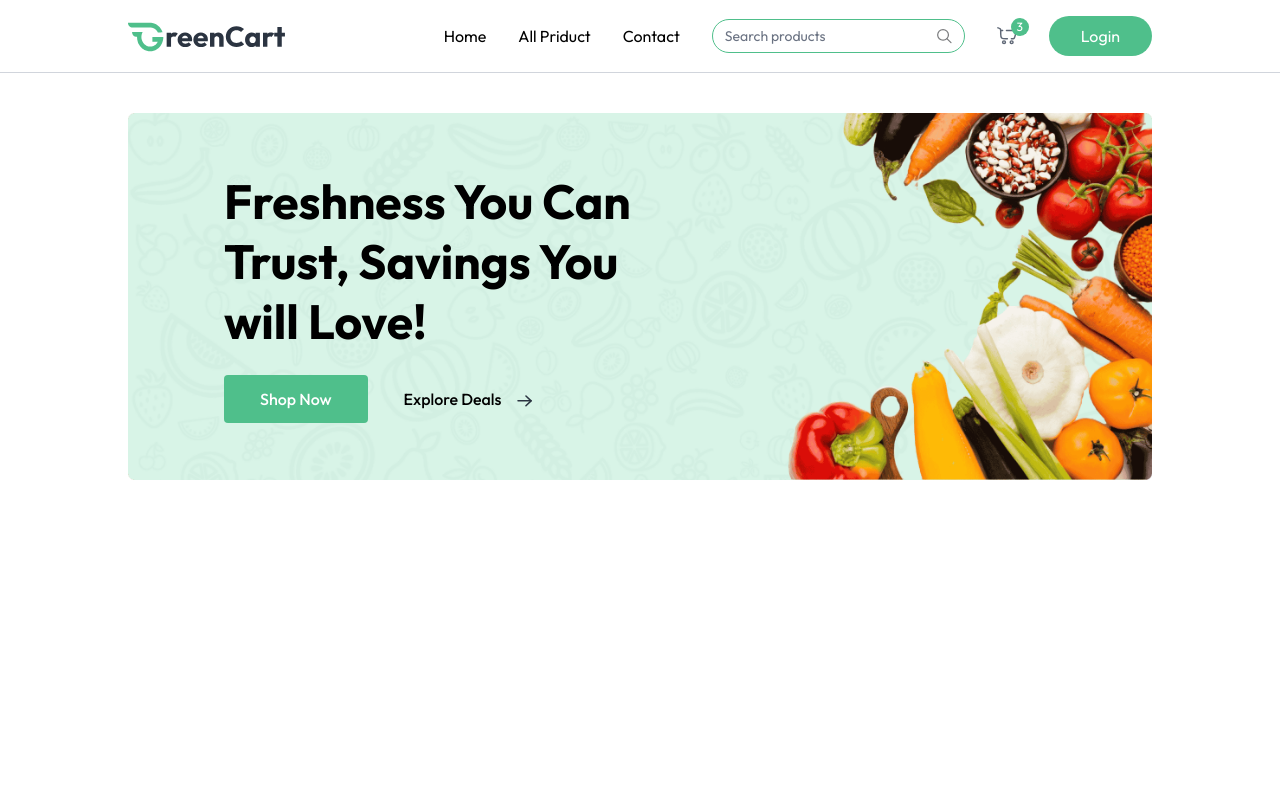
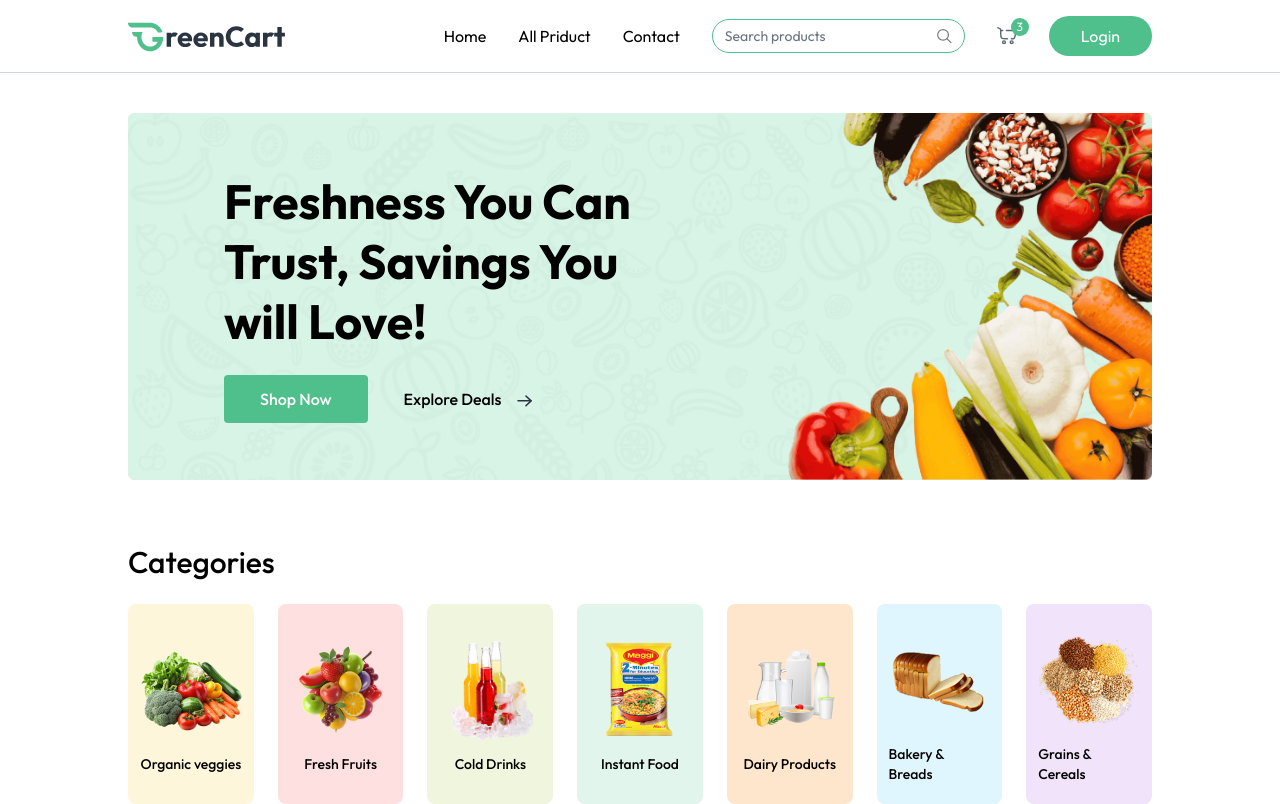
Before and after one commit to salman-farcy/Grocery, a React (Vite) app in the folder Client/: page / in a window 1280 px wide. Built offline with nearby package versions, Linux system fonts and the light colour scheme; a web font is replaced by a local one.

Commit message:
feat(category) add static category data and integrate category section UI

```diff
--- a/Client/src/assets/assets.js
+++ b/Client/src/assets/assets.js
@@ -100,50 +100,102 @@
   box_icon,
 };
 
+// export const categories = [
+//   {
+//     text: "Organic veggies",
+//     path: "Vegetables",
+//     image: organic_vegitable_image,
+//     bgColor: "#FEF6DA",
+//   },
+//   {
+//     text: "Fresh Fruits",
+//     path: "Fruits",
+//     image: fresh_fruits_image,
+//     bgColor: "#FEE0E0",
+//   },
+//   {
+//     text: "Cold Drinks",
+//     path: "Drinks",
+//     image: bottles_image,
+//     bgColor: "#F0F5DE",
+//   },
+//   {
+//     text: "Instant Food",
+//     path: "Instant",
+//     image: maggi_image,
+//     bgColor: "#E1F5EC",
+//   },
+//   {
+//     text: "Dairy Products",
+//     path: "Dairy",
+//     image: dairy_product_image,
+//     bgColor: "#FEE6CD",
+//   },
+//   {
+//     text: "Bakery & Breads",
+//     path: "Bakery",
+//     image: bakery_image,
+//     bgColor: "#E0F6FE",
+//   },
+//   {
+//     text: "Grains & Cereals",
+//     path: "Grains",
+//     image: grain_image,
+//     bgColor: "#F1E3F9",
+//   },
+// ];
 export const categories = [
   {
+    id: 1,
     text: "Organic veggies",
     path: "Vegetables",
     image: organic_vegitable_image,
     bgColor: "#FEF6DA",
   },
   {
+    id: 2,
     text: "Fresh Fruits",
     path: "Fruits",
     image: fresh_fruits_image,
     bgColor: "#FEE0E0",
   },
   {
+    id: 3,
     text: "Cold Drinks",
     path: "Drinks",
     image: bottles_image,
     bgColor: "#F0F5DE",
   },
   {
+    id: 4,
     text: "Instant Food",
     path: "Instant",
     image: maggi_image,
     bgColor: "#E1F5EC",
   },
   {
+    id: 5,
     text: "Dairy Products",
     path: "Dairy",
     image: dairy_product_image,
     bgColor: "#FEE6CD",
   },
   {
+    id: 6,
     text: "Bakery & Breads",
     path: "Bakery",
     image: bakery_image,
     bgColor: "#E0F6FE",
   },
   {
+    id: 7,
     text: "Grains & Cereals",
     path: "Grains",
     image: grain_image,
     bgColor: "#F1E3F9",
   },
 ];
+
 
 export const footerLinks = [
   {
--- /dev/null
+++ b/Client/src/components/Categories.jsx
@@ -0,0 +1,34 @@
+import React from 'react'
+import { assets, categories } from '../assets/assets'
+import { useAppContext } from '../context/AppContext'
+
+const Categories = () => {
+
+     const {navigate} = useAppContext()
+
+     return (
+          <div className='mt-16'>
+               <p className='text-2xl md:text-3xl font-medium'>Categories</p>
+
+               <div className="grid grid-cols-2 sm:grid-cols-3 md:grid-cols-5 lg:gird-cols-6 xl:grid-cols-7 mt-6 gap-6">
+                    {categories.map(category => (
+
+                         <div
+                         onClick={() => {
+                              navigate(`/products/${category?.path.toLocaleLowerCase()}`)
+                              scrollTo(0, 0)
+                         }}
+                         key={category?.id}
+                         style={{backgroundColor:category?.bgColor}}
+                         className="group cursor-pointer py-5 px-3 gap-2 rounded-lg flex flex-col justify-center items-center">
+                              <img className='group-hover:scale-108 transition max-w-28' src={category?.image} alt={category?.text} />
+                              <p className='text-sm font-medium'>{category?.text}</p>
+                         </div>
+                    ))}
+
+               </div>
+          </div>
+     )
+}
+
+export default Categories
--- a/Client/src/pages/Home.jsx
+++ b/Client/src/pages/Home.jsx
@@ -1,10 +1,12 @@
 import React from 'react'
 import MainBanner from '../components/MainBanner'
+import Categories from '../components/Categories'
 
 const Home = () => {
   return (
     <div className='mt-10'>
           <MainBanner />
+          <Categories />
     </div>
   )
 }
```
